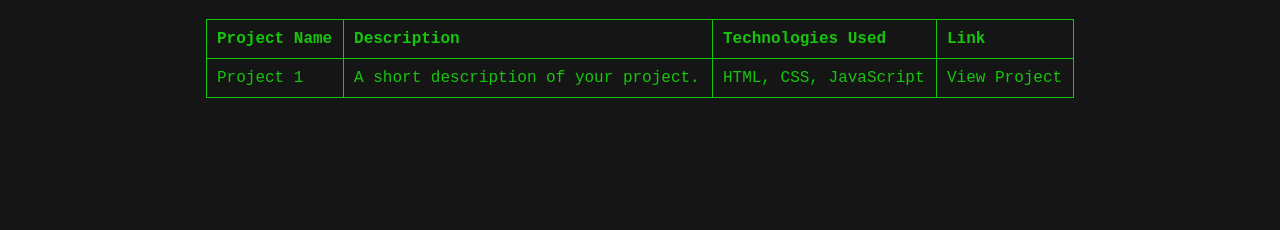
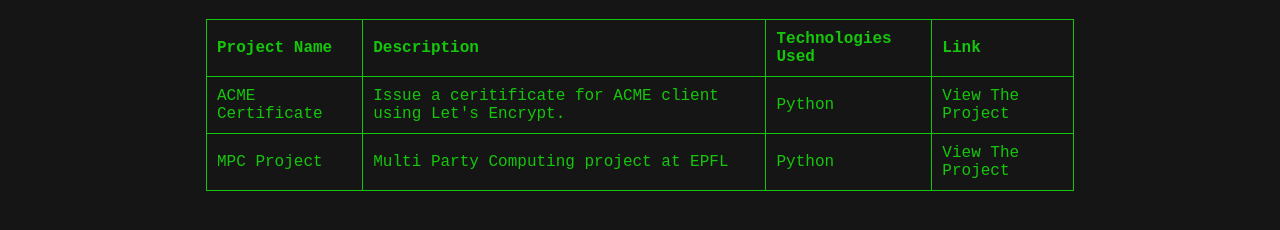
Before and after one commit to eddvf/eddvf, a plain HTML site: page index.html in a window 1280 px wide. Shown: the part 216-446 px from the top of the page. Drawn offline with nearby package versions, Linux system fonts and the light colour scheme.

Commit message:
projects

```diff
--- a/index.html
+++ b/index.html
@@ -6,13 +6,14 @@
     <!-- Compiled and minified CSS -->
     <link rel="stylesheet" href="https://cdnjs.cloudflare.com/ajax/libs/materialize/1.0.0/css/materialize.min.css">
 
-    <!-- Link to your custom CSS file -->
-    <link rel="stylesheet" href="style.css">
-
     <!-- Compiled and minified JavaScript -->
     <script src="https://cdnjs.cloudflare.com/ajax/libs/materialize/1.0.0/js/materialize.min.js"></script>
     <!--Import Google Icon Font-->
     <link href="https://fonts.googleapis.com/icon?family=Material+Icons" rel="stylesheet">
+
+    <!-- Link to your custom CSS file -->
+    <link rel="stylesheet" href="style.css">
+
 
     <title>Endrit Vorfaj</title>
 </head>
@@ -54,12 +55,17 @@
                 </thead>
                 <tbody>
                     <tr>
-                        <td>Project 1</td>
-                        <td>A short description of your project.</td>
-                        <td>HTML, CSS, JavaScript</td>
-                        <td><a href="#">View Project</a></td>
+                        <td>ACME Certificate</td>
+                        <td>Issue a ceritificate for ACME client using Let's Encrypt. </td>
+                        <td>Python</td>
+                        <td><a href="#">View The Project</a></td>
                     </tr>
-                    <!-- Repeat for each project -->
+                    <tr>
+                        <td>MPC Project</td>
+                        <td>Multi Party Computing project at EPFL</td>
+                        <td>Python</td>
+                        <td><a href="#">View The Project</a></td>
+                    </tr>
                 </tbody>
             </table>
         </div>
```
